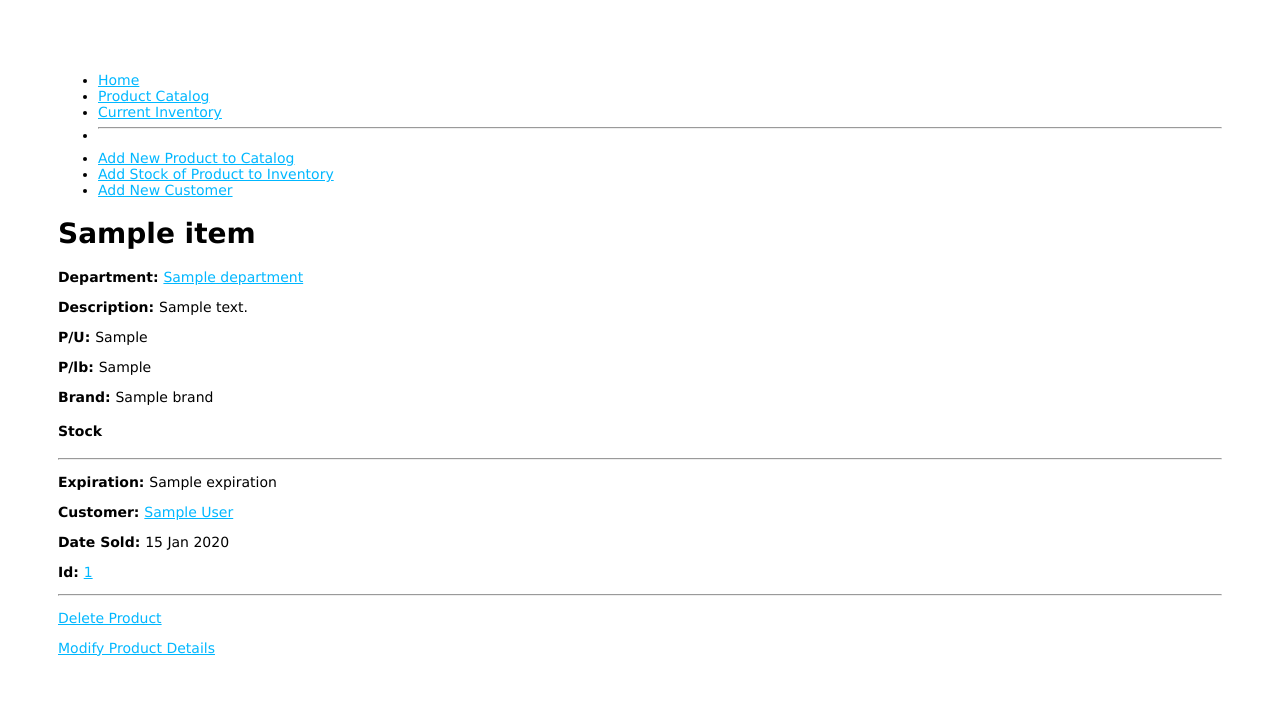
After one commit to mattdimicelli/Express_Supermarket_Inventory, a Node project: template views/itemDetail.ejs in a window 1280 px wide. The commit adds this page. Shown: the top 719 px of the page. Run offline with Node 20 templates, Linux system fonts and the light colour scheme; the template is opened without the code that fills it: most values are stand-ins (such as "Sample title", 1, 10 or a date in 2020).

Commit message:
continue work

```diff
--- a/models/Customer.js
+++ b/models/Customer.js
@@ -33,4 +33,8 @@ CustomerSchema.virtual('url').get(function(){
     return '/customers/' + this._id;
 });
 
+CustomerSchema.virtual('fullName').get(function() {
+    return this.lastName + ', ' + this.firstName;
+})
+
 export default mongoose.model('Customer', CustomerSchema);
--- a/routes/customers.js
+++ b/routes/customers.js
@@ -1,5 +1,5 @@
 import express from 'express';
-import customerController from '../controllers/customerController.js';
+import * as customerController from '../controllers/customerController.js';
 const router = express.Router();
 
 // GET request for list of customers (READ)
--- a/routes/inventory.js
+++ b/routes/inventory.js
@@ -2,12 +2,12 @@ import express from 'express';
 const router = express.Router();
 
 // Require Controller Modules
-import * as ItemController from '../controllers/ItemController.js';
-import * as ItemInstanceController from '../controllers/ItemInstanceController.js';
+import * as itemController from '../controllers/itemController.js';
+import * as itemInstanceController from '../controllers/itemInstanceController.js';
 
 // ITEM ROUTES
 // GET Inventory Home Page
-router.get('/', ItemController.index);
+router.get('/', itemController.index);
 
 // GET request to CREATE an item
 router.get('/item/create', itemController.itemCreateGET);
--- /dev/null
+++ b/views/itemDetail.ejs
@@ -0,0 +1,49 @@
+<%- include('partials/_top') %>
+
+<title><%- title %></title>
+
+<%- include('partials/_middle') %>
+
+<h1><%- item.name %> </h1>
+
+<p>
+    <strong>Department: </strong>
+    <a href="<%- item.departmentURL %>"><%- item.department %></a>
+</p>
+<p><strong>Description: </strong><%- item.description %></p>
+<p><strong>P/U: </strong><%- item.pricePerUnit %> </p>
+<p><strong>P/lb: </strong><%- item.pricePerPound %> </p>
+<p><strong>Brand: </strong><%- item.brand %></p>
+<div>
+    <h4>Stock</h4>
+    <% if (itemInstances.length > 0) { %>
+        <% itemInstances.forEach(val => { %>
+            <hr>
+            <% if (val.status === 'Available') { %>
+                <p class="text-available"><%- val.status %> </p>
+            <% } else if (val.status === 'Damaged') { %>
+                <p class="text-damaged"><%- val.status %> </p>
+            <% } else if (val.status === 'Sold and Reserved') { %>
+                <p class="text-sold"><%- val.status %></p>
+            <% } %>
+            <p><strong>Expiration: </strong><%- val.expiration %> </p>
+            <% if (val.status !== 'Sold and Reserved') { %>
+                <p><strong>Customer: </strong><a href="<%- val.customer.url %>"><%- val.customer.fullName %></a></p>
+                <p><strong>Date Sold: </strong><%- val.dateOfSale %></p>
+            <% } %>
+            <p><strong>Id: </strong><a href="<%- val.url %>"><%- val._id %> </a></p>
+        <% }) %>
+    <% } else { %>
+        <p>There is currently no stock of this product.</p>
+    <% } %>
+</div>
+<hr>
+<p>
+    <a href="<%- book.url + '/delete' %>">Delete Product</a>
+</p>
+<p>
+    <a href="<%- book.url + '/update' %>">Modify Product Details</a>
+</p>
+
+
+<%- include('partials/_bottom') %>
--- /dev/null
+++ b/views/partials/_bottom.ejs
@@ -0,0 +1,2 @@
+</body>
+</html>
--- /dev/null
+++ b/views/partials/_middle.ejs
@@ -0,0 +1,12 @@
+<link rel="stylesheet" href="/stylesheets/style.css" />
+</head>
+<body>
+    <ul>
+        <li><a href="/">Home</a></li>
+        <li><a href="/inventory/items">Product Catalog</a></li>
+        <li><a href="/inventory/item-instance">Current Inventory</a></li>
+        <li><hr></li>
+        <li><a href="/inventory/item/create">Add New Product to Catalog</a></li>
+        <li><a href="/inventory/item-instance/create">Add Stock of Product to Inventory</a></li>
+        <li><a href="/customers/customer/create">Add New Customer</a></li>
+    </ul>
--- /dev/null
+++ b/views/partials/_top.ejs
@@ -0,0 +1,6 @@
+<!DOCTYPE html>
+<html lang="en">
+<head>
+    <meta charset="UTF-8">
+    <meta http-equiv="X-UA-Compatible" content="IE=edge">
+    <meta name="viewport" content="width=device-width, initial-scale=1.0">
```
Also changed, not shown: controllers/itemController.js (+30 -4 lines), models/Item.js (+34 -0 lines), views/index.ejs (+8 -9 lines), views/itemList.ejs (added, +21 -0 lines).
